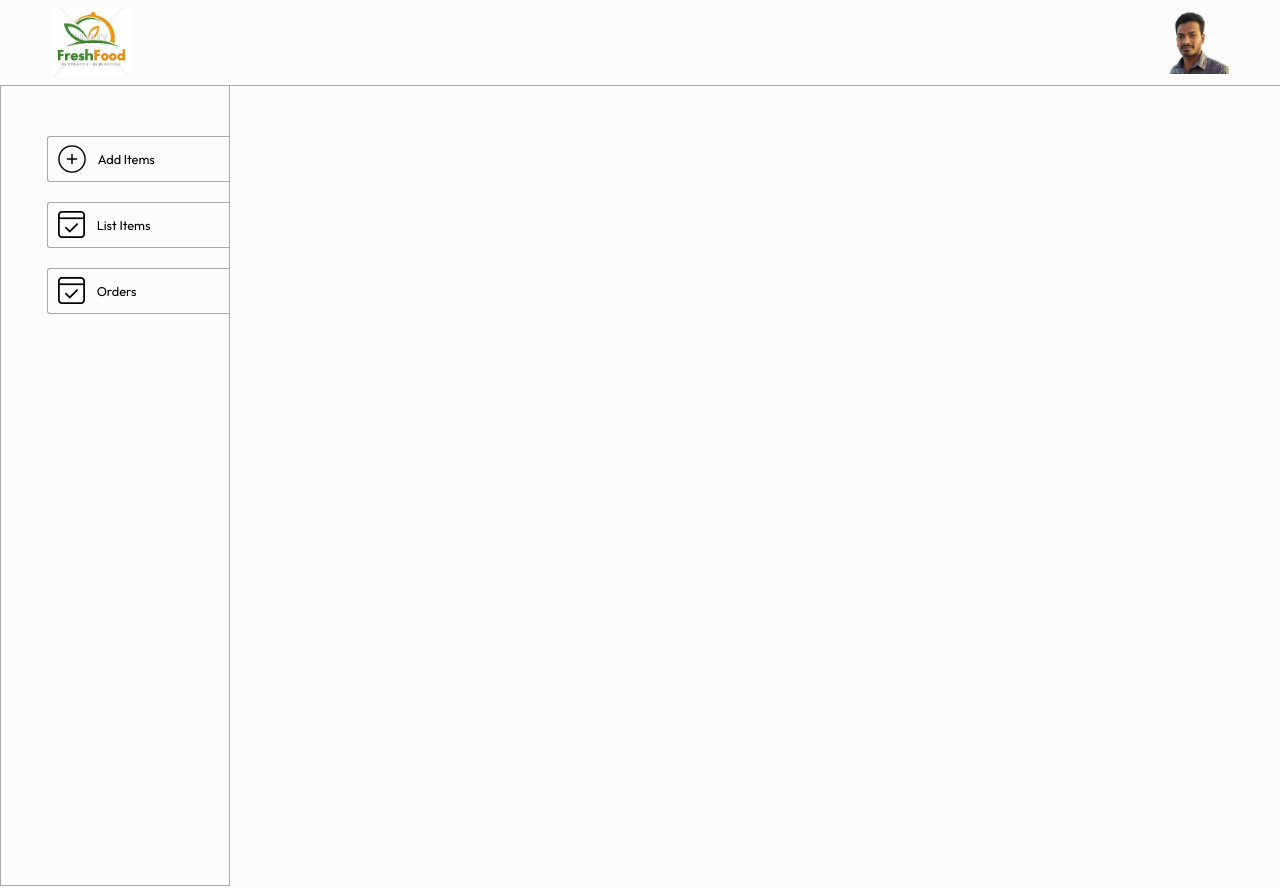
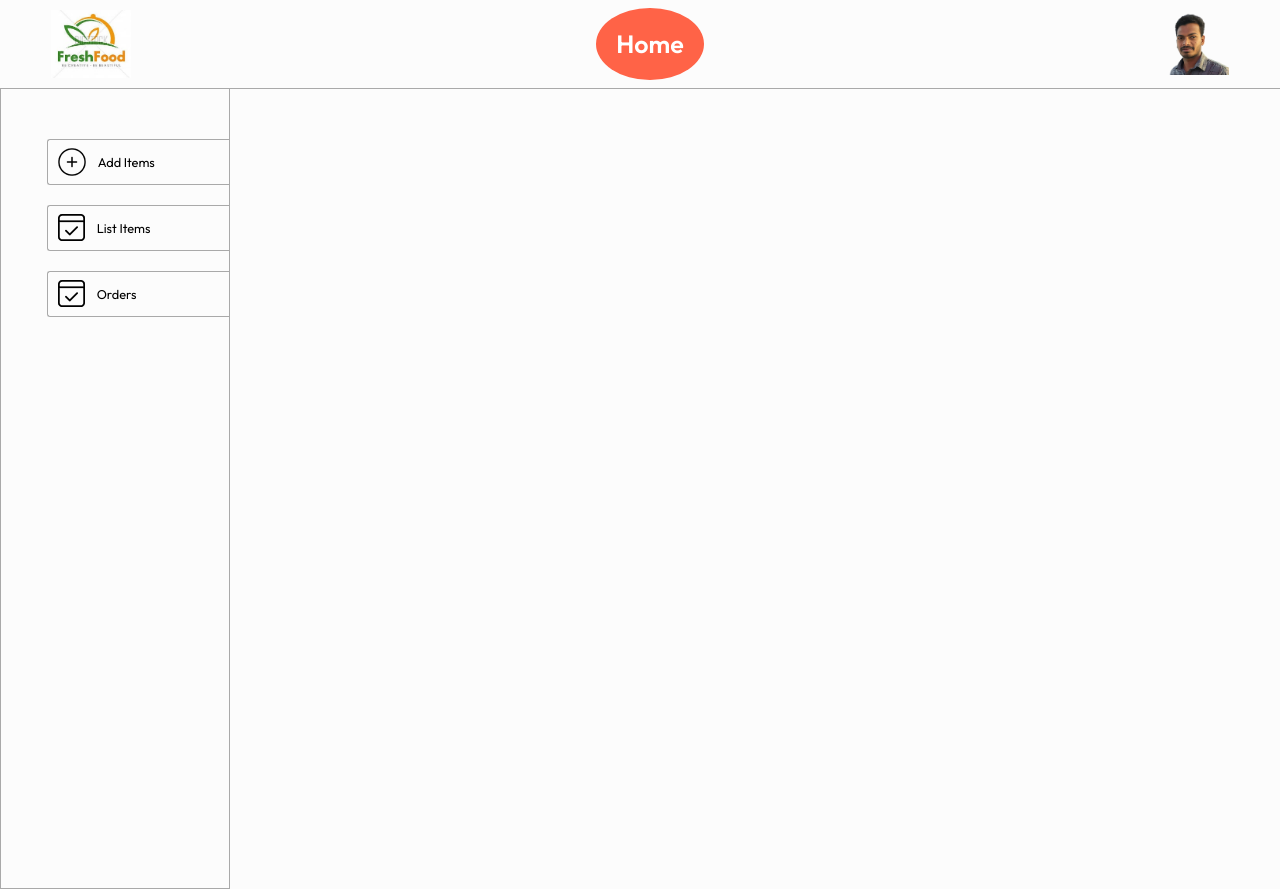
Before and after one commit to mohan-23/mohan-food-delivery-app, a React (Vite) app in the folder admin/: page / in a window 1280 px wide. Built offline with nearby package versions, Linux system fonts and the light colour scheme.

Commit message:
first commit

```diff
--- a/admin/src/components/Navbar/Navbar.css
+++ b/admin/src/components/Navbar/Navbar.css
@@ -3,6 +3,16 @@
   justify-content: space-between;
   align-items: center;
   padding: 8px 4%;
+}
+
+.navbar a {
+  font-size: 25px;
+  font-weight: 600;
+  color: white;
+  background-color: tomato;
+  padding: 20px;
+  border: none;
+  border-radius: 50%;
 }
 
 .navbar .logo {
--- a/admin/src/components/Navbar/Navbar.jsx
+++ b/admin/src/components/Navbar/Navbar.jsx
@@ -6,6 +6,7 @@ const Navbar = () => {
   return (
     <div className="navbar">
       <img className="logo" src={assets.order_logo} alt="" />
+      <a href="https://mohan-food-delivery-app.onrender.com">Home</a>
       <img className="profile" src={assets.profile_img} alt="" />
     </div>
   );
```
